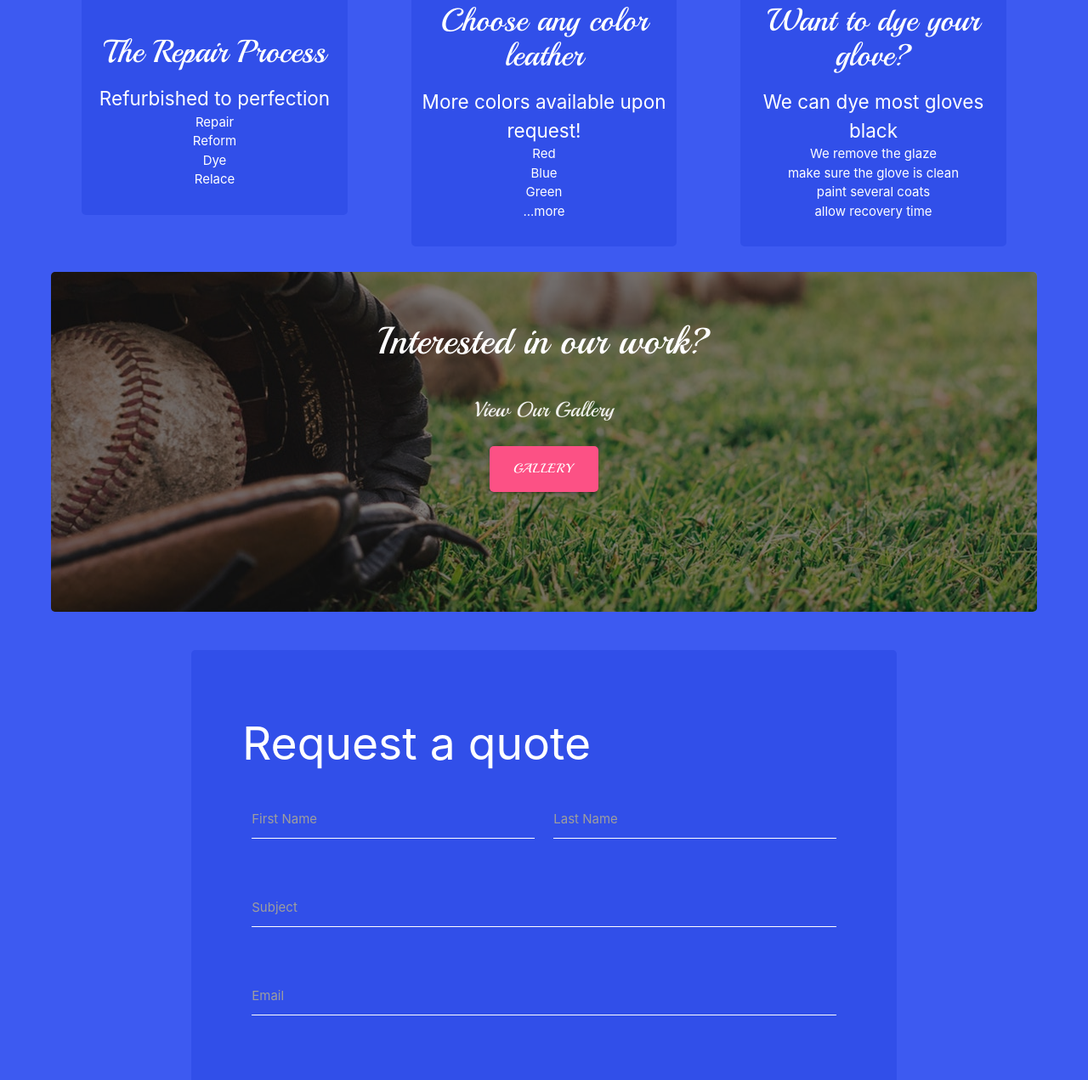
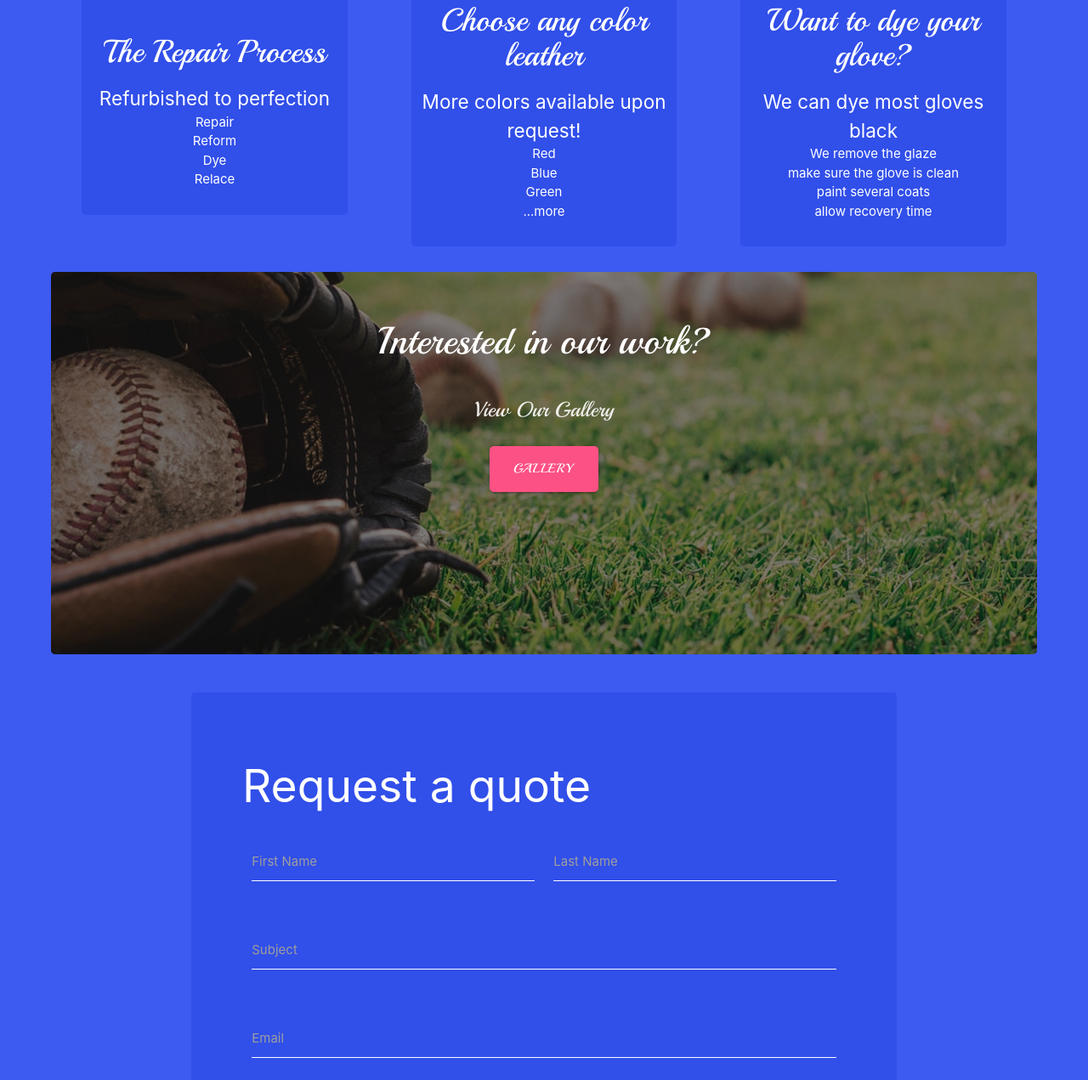
Before and after one commit to NicholasSuraci/doctorglove, a website: page index.html in a window 1280 px wide. Shown: the part 1245-2516 px from the top of the page at 85% size. Drawn offline with nearby package versions, Linux system fonts and the light colour scheme.

Commit message:
third commit

```diff
--- a/sass/components/_cta.scss
+++ b/sass/components/_cta.scss
@@ -11,7 +11,7 @@
 
     .parallax-container {
         font-family: 'Playball', cursive;
-        min-height: 50vh;
+        min-height: 30rem;
         line-height: 0;
         height: auto;
         color: rgba(255,255,255,.9);
```
Also changed, not shown: css/style.css.
